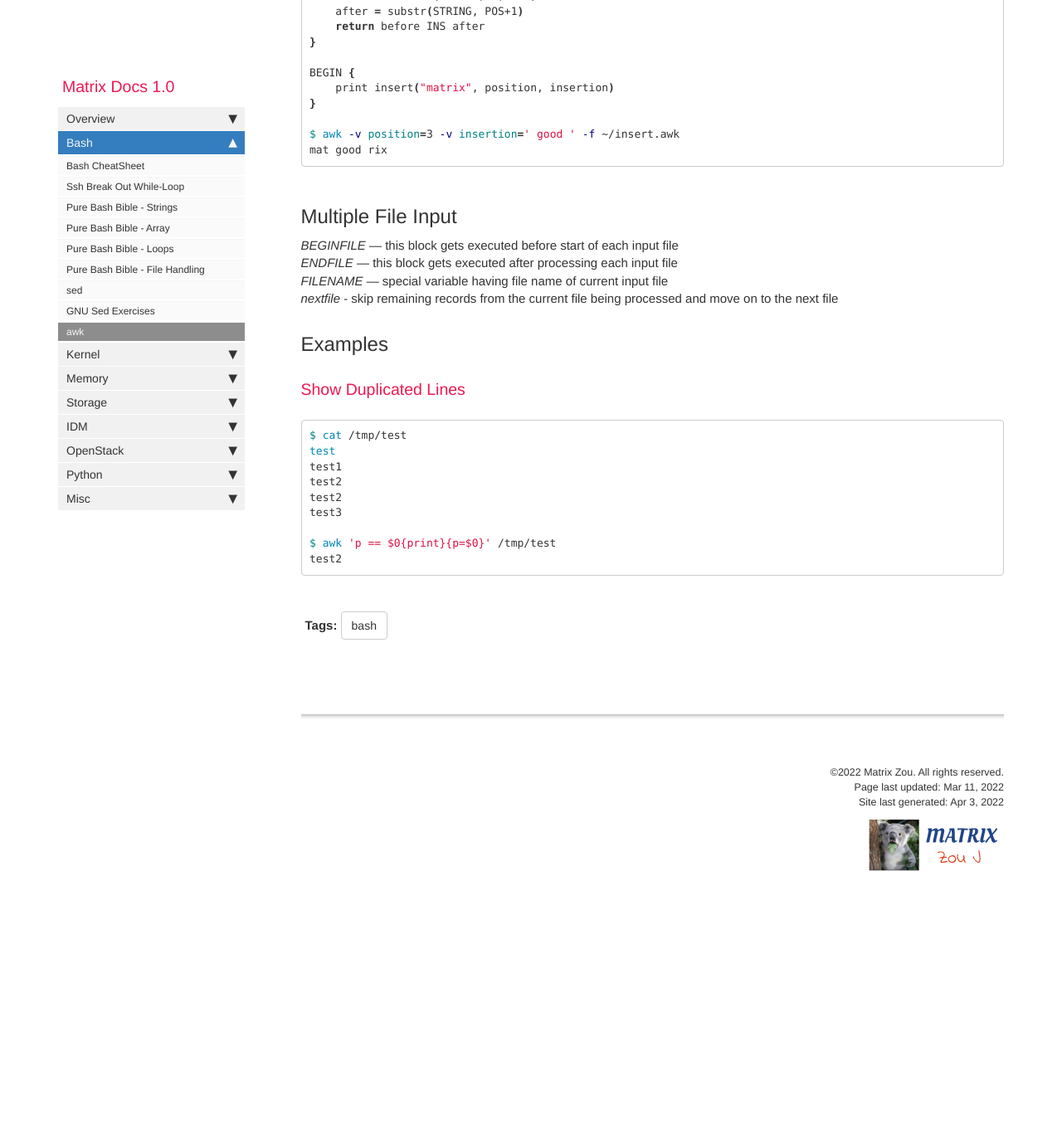
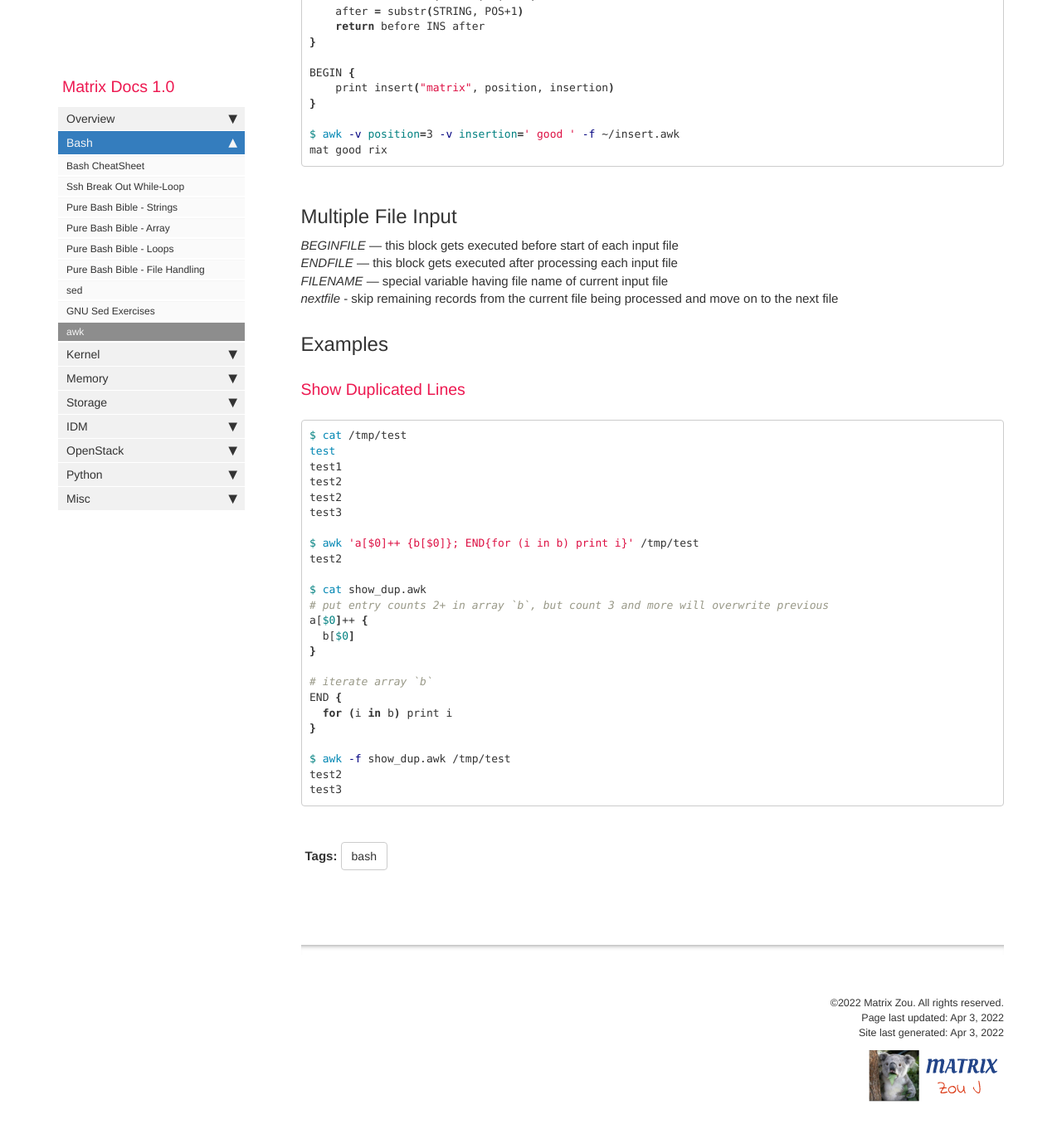
Before and after one commit to matrixzj/documentations, a Jekyll site: the page built from pages/bash/awk.md, in a window 1280 px wide and 1400 px high, scrolled down 15944 px. Shown: the top 1367 px of the window at 83% size. Built offline with Jekyll 4.4.1, drawn with Linux system fonts in a browser that asks for light colours; comment, search, counter and statistics services are not loaded; before the commit the page ends 17066 px from its top, so only the background shows below that.

Commit message:
There are 1 files have been modified at 2022-04-03 06:45:32 . 	-rw-rw-r--. 1 jzou jzou 26477 Apr  3 06:45 pages/bash/awk.md No files have been added. No files have been deleted. No file type has been changed.

````diff
--- a/pages/bash/awk.md
+++ b/pages/bash/awk.md
@@ -2,7 +2,7 @@
 title: awk
 tags: [bash]
 keywords: awk
-last_updated: Mar 11, 2022
+last_updated: Apr 3, 2022
 summary: "awk howto"
 sidebar: mydoc_sidebar
 permalink: bash_awk.html
@@ -655,8 +655,23 @@ test2
 test2
 test3
 
-$ awk 'p == $0{print}{p=$0}' /tmp/test
+$ awk 'a[$0]++ {b[$0]}; END{for (i in b) print i}' /tmp/test
 test2
+
+$ cat show_dup.awk
+# put entry counts 2+ in array `b`, but count 3 and more will overwrite previous
+a[$0]++ {
+  b[$0]
+}
+
+# iterate array `b`
+END {
+  for (i in b) print i
+}
+
+$ awk -f show_dup.awk /tmp/test
+test2
+test3
 ```
 
 
````
